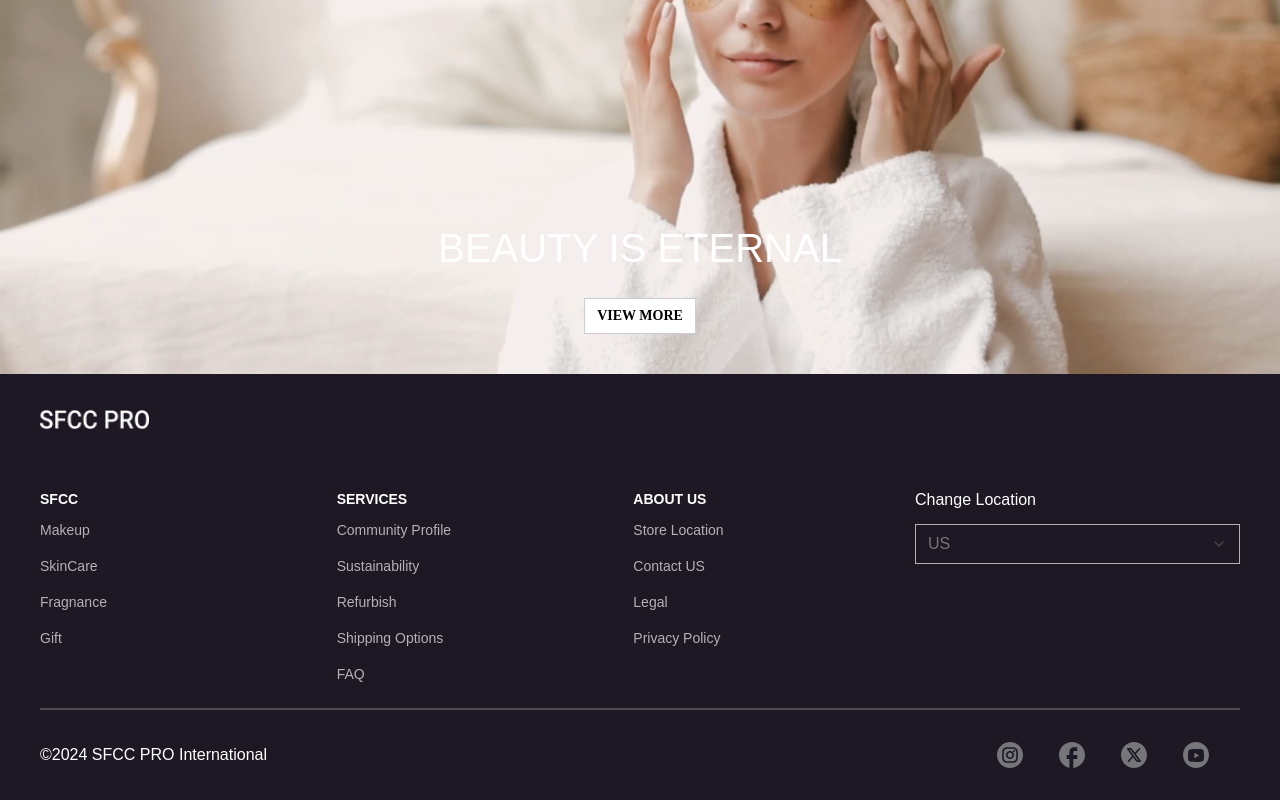
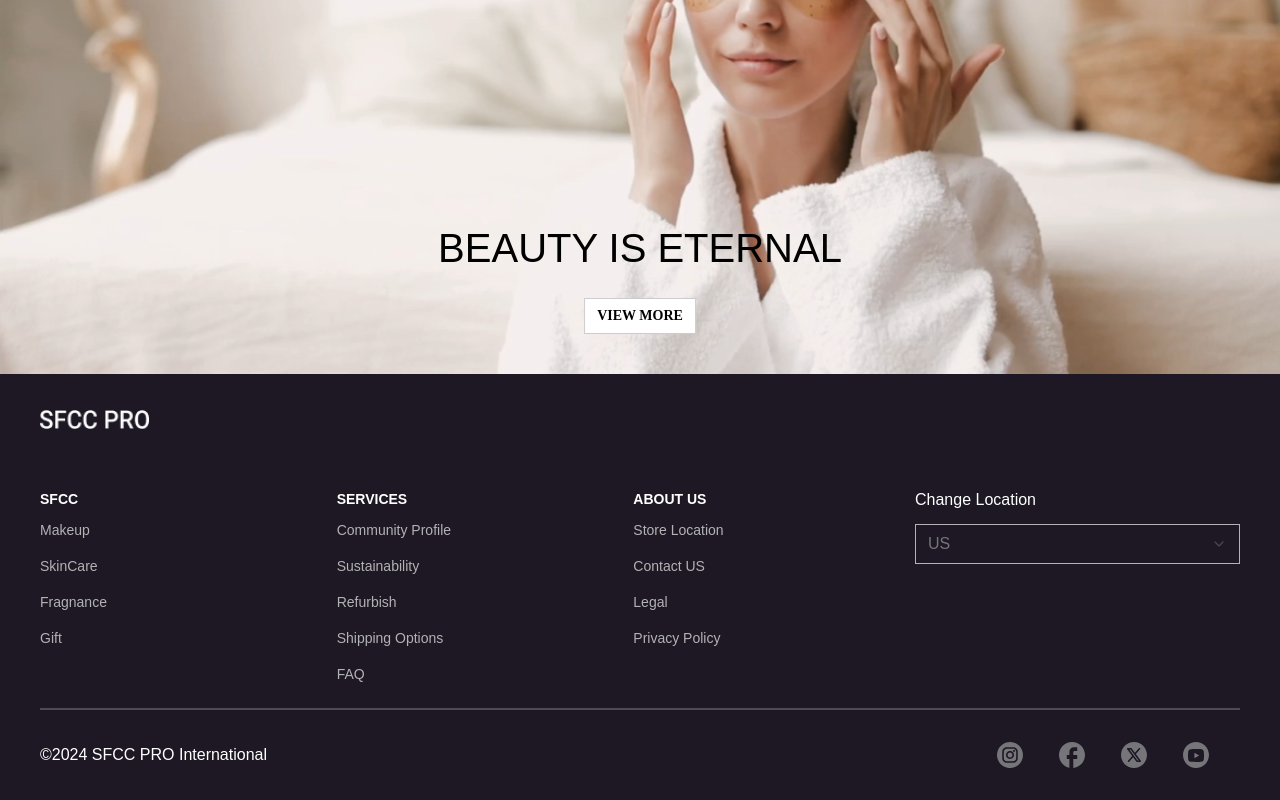
Before and after one commit to AdityaDev17/309269_SFCC_PRO, a Next.js app: page / in a window 1280 px wide. Shown: the part 4693-5493 px from the top of the page. Built offline with nearby package versions, Linux system fonts and the light colour scheme.

Commit message:
text color fix for banner

```diff
--- a/src/app/page.tsx
+++ b/src/app/page.tsx
@@ -67,6 +67,7 @@ export default async function Home() {
 				description={homepageBanners[2]?.description}
 				backgroundImage={homepageBanners[2]?.backgroundImage}
 				alignment={homepageBanners[2]?.alignment}
+				textColor = {homepageBanners[2]?.textColor}
 			/>
 		</div>
 	);
--- a/src/common/constant.ts
+++ b/src/common/constant.ts
@@ -312,6 +312,7 @@ export interface BannerData {
   backgroundImage: string;
   alignment: alignmentType;
   buttonLink: string;
+  textColor?: string;
 }
 
 export interface ProductCard {
@@ -343,6 +344,7 @@ export const homepageBanners: BannerData[] = [
     backgroundImage: "/images/eternal-beauty.svg",
     alignment: "center-bottom",
     buttonLink: "",
+    textColor: "black"
   },
 ];
 
```
